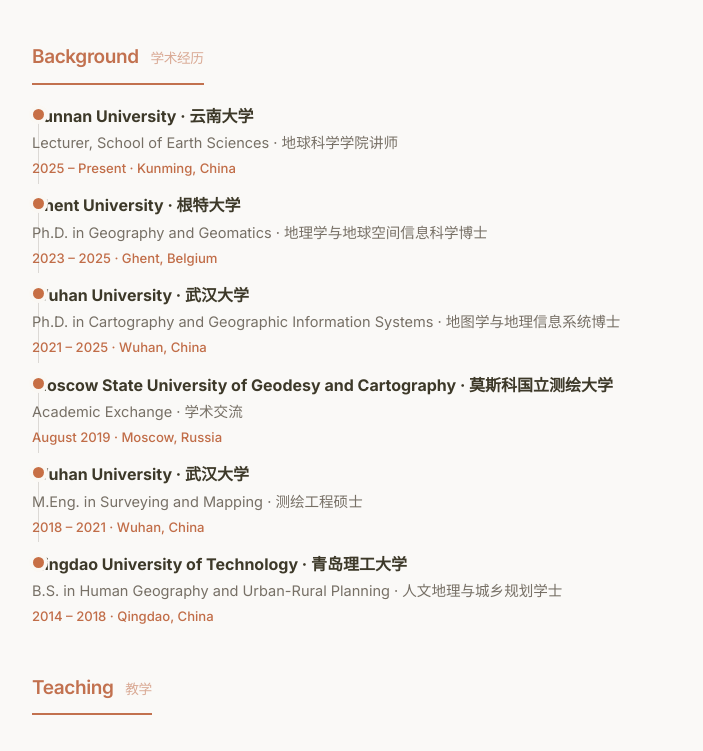
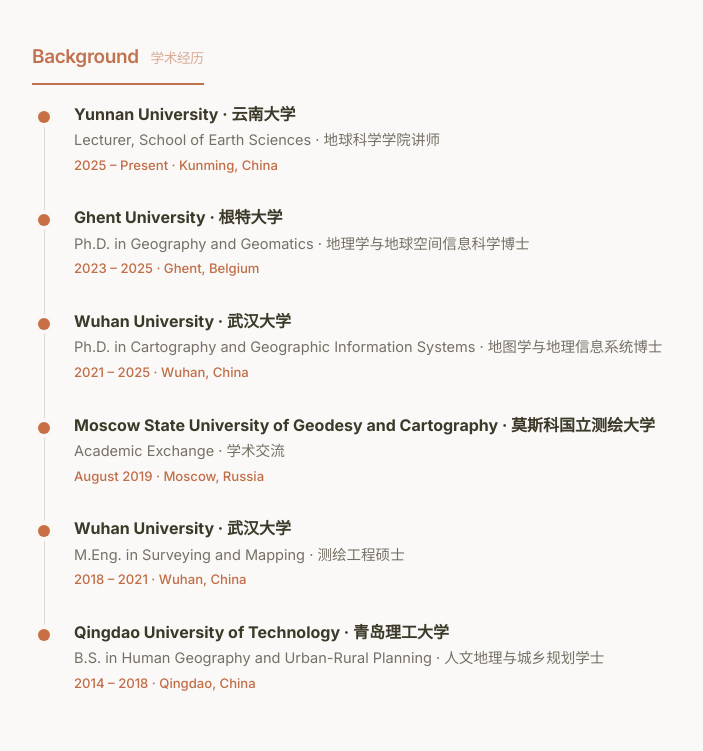
Before and after one commit to ZhangLin7/ZhangLin7.github.io, a plain HTML site: page index.html in a window 1280 px wide. Shown: the part 1237-1988 px from the top of the page, without its empty margins (456-1159 px from the left). Drawn offline with Linux system fonts and the light colour scheme; some icons are missing.

Commit message:
Add styles for profile card and background timeline

```diff
--- a/assets/css/theme-luka.css
+++ b/assets/css/theme-luka.css
@@ -1283,3 +1283,118 @@
   }
 
 }
+/* =========================================================
+   FIX 1: Avatar shape
+   ========================================================= */
+
+.profile-card .image.avatar {
+  display: block !important;
+  width: 235px !important;
+  height: 300px !important;
+  margin: 0 auto 28px !important;
+  padding: 0 !important;
+  overflow: hidden !important;
+
+  border-radius: 22px !important;
+  background: transparent !important;
+
+  box-shadow: 0 12px 36px rgba(40, 33, 25, 0.10);
+}
+
+.profile-card .image.avatar img {
+  display: block !important;
+  width: 100% !important;
+  height: 100% !important;
+  max-width: none !important;
+
+  object-fit: cover !important;
+  object-position: center top !important;
+
+  border-radius: 22px !important;
+  clip-path: inset(0 round 22px);
+}
+/* =========================================================
+   FIX 2: Background timeline
+   ========================================================= */
+
+#background .section-body {
+  position: relative;
+  overflow: visible;
+}
+
+#background .background-item {
+  position: relative;
+
+  margin: 0 !important;
+  padding: 0 0 30px 42px !important;
+
+  border: none !important;
+  box-shadow: none !important;
+  background: transparent !important;
+
+  overflow: visible !important;
+}
+
+/* vertical line */
+#background .background-item::before {
+  content: "";
+
+  position: absolute;
+  left: 12px;
+  top: 10px;
+  bottom: -4px;
+
+  width: 1px;
+  background: rgba(85, 75, 65, 0.18);
+}
+
+/* orange dot */
+#background .background-item::after {
+  content: "";
+
+  position: absolute;
+  left: 6px;
+  top: 8px;
+
+  width: 12px;
+  height: 12px;
+
+  border-radius: 50%;
+  background: #c76f45;
+
+  box-shadow: 0 0 0 4px #faf8f4;
+}
+
+#background .background-item:last-child::before {
+  display: none;
+}
+
+#background .experience-item {
+  display: block !important;
+}
+
+#background .experience-content {
+  width: 100% !important;
+  margin: 0 !important;
+}
+
+#background .exp-title {
+  margin: 0 0 4px;
+  font-size: 1rem;
+  font-weight: 700;
+  line-height: 1.45;
+}
+
+#background .exp-detail {
+  margin: 0 0 3px;
+  font-size: 0.91rem;
+  line-height: 1.5;
+  color: #777066;
+}
+
+#background .exp-period {
+  margin: 0;
+  font-size: 0.82rem;
+  font-weight: 500;
+  color: #c16d48;
+}
```
